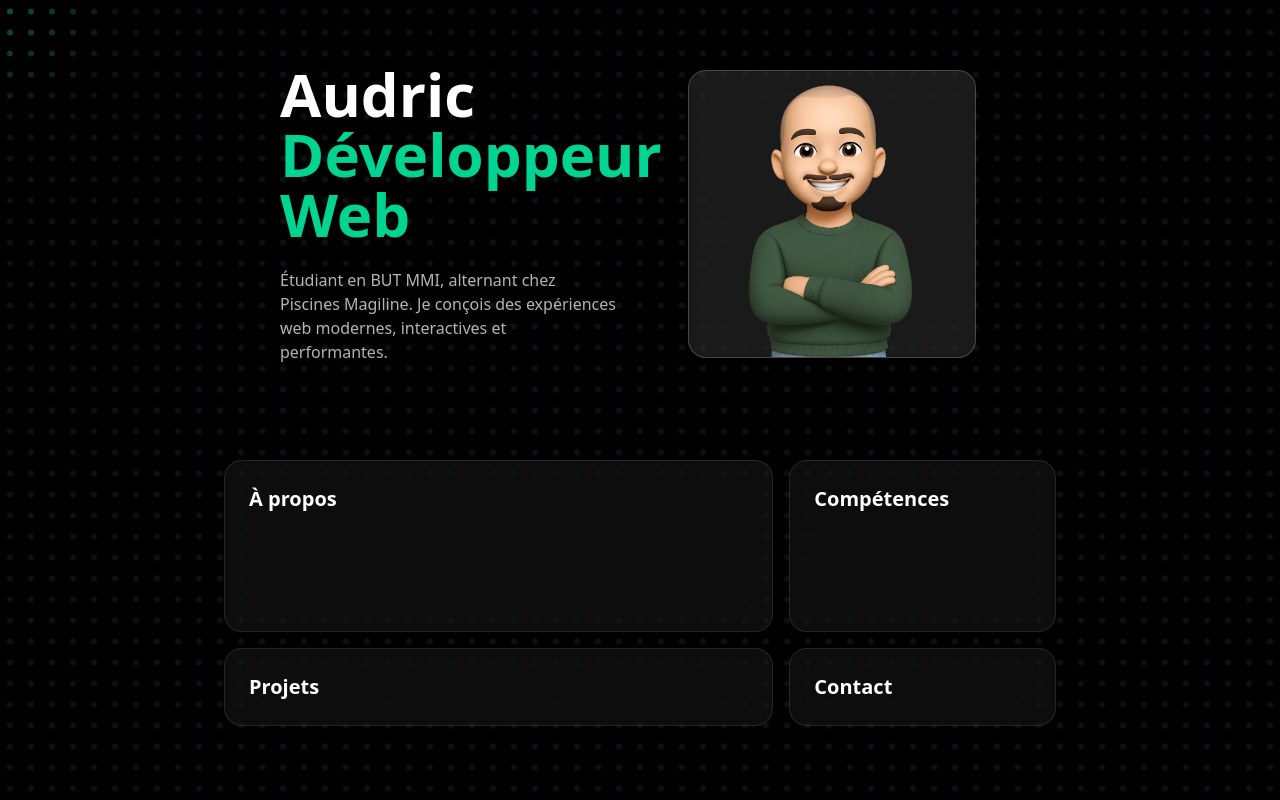
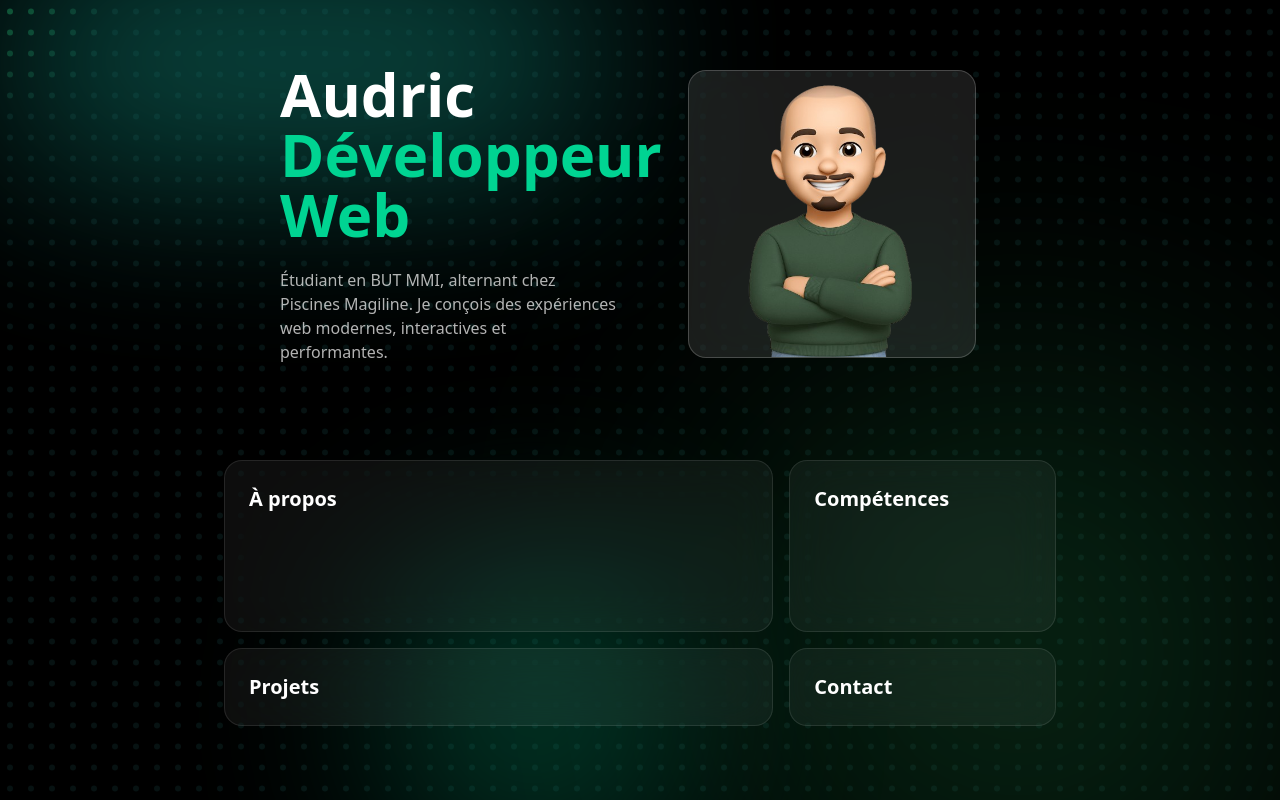
Before and after one commit to audricfullhardt/portfolio_2026, a Next.js app: page / in a window 1280 px wide. Built offline with nearby package versions, Linux system fonts and the light colour scheme.

Commit message:
feat(background): add blured blobs

```diff
--- a/components/background/DotBackground.tsx
+++ b/components/background/DotBackground.tsx
@@ -4,7 +4,8 @@ import DotGrid from '../ui/DotGrid';
 
 export default function DotBackground() {
   return (
-    <div className="fixed inset-0 -z-10">
+    <div className="fixed inset-0 -z-10 overflow-hidden">
+      {/* DotGrid */}
       <DotGrid
         dotSize={6}
         gap={15}
@@ -15,6 +16,39 @@ export default function DotBackground() {
         shockStrength={10}
         style={{ width: '100%', height: '100%' }}
       />
+      <div
+        className="absolute rounded-full opacity-70"
+        style={{
+          width: '600px',
+          height: '200px',
+          background: '#0F766A',
+          filter: 'blur(100px)',
+          top: '-5%',
+          left: '0%',
+        }}
+      />
+      <div
+        className="absolute rounded-full opacity-60"
+        style={{
+          width: '500px',
+          height: '500px',
+          background: '#11552E',
+          filter: 'blur(150px)',
+          top: '50%',
+          left: '60%',
+        }}
+      />
+      <div
+        className="absolute rounded-full opacity-50"
+        style={{
+          width: '300px',
+          height: '300px',
+          background: '#047857',
+          filter: 'blur(100px)',
+          top: '70%',
+          left: '30%',
+        }}
+      />
     </div>
   );
 }
```
